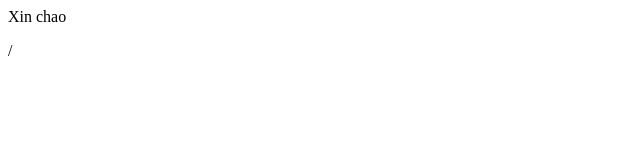
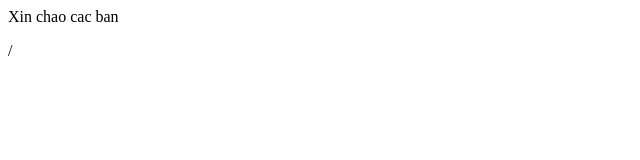
Before and after one commit to b1909881/ct300, a plain HTML site: page index.html in a window 1280 px wide. Shown: the full height of the page, 0-640 px from the left. Drawn offline with Linux system fonts and the light colour scheme.

Commit message:
modifiled index.html

```diff
--- a/index.html
+++ b/index.html
@@ -1,6 +1,6 @@
 <html>
 <body>
-	<p> Xin chao </p>
+	<p> Xin chao cac ban </p>
 </body>
 
 /<html>
```
